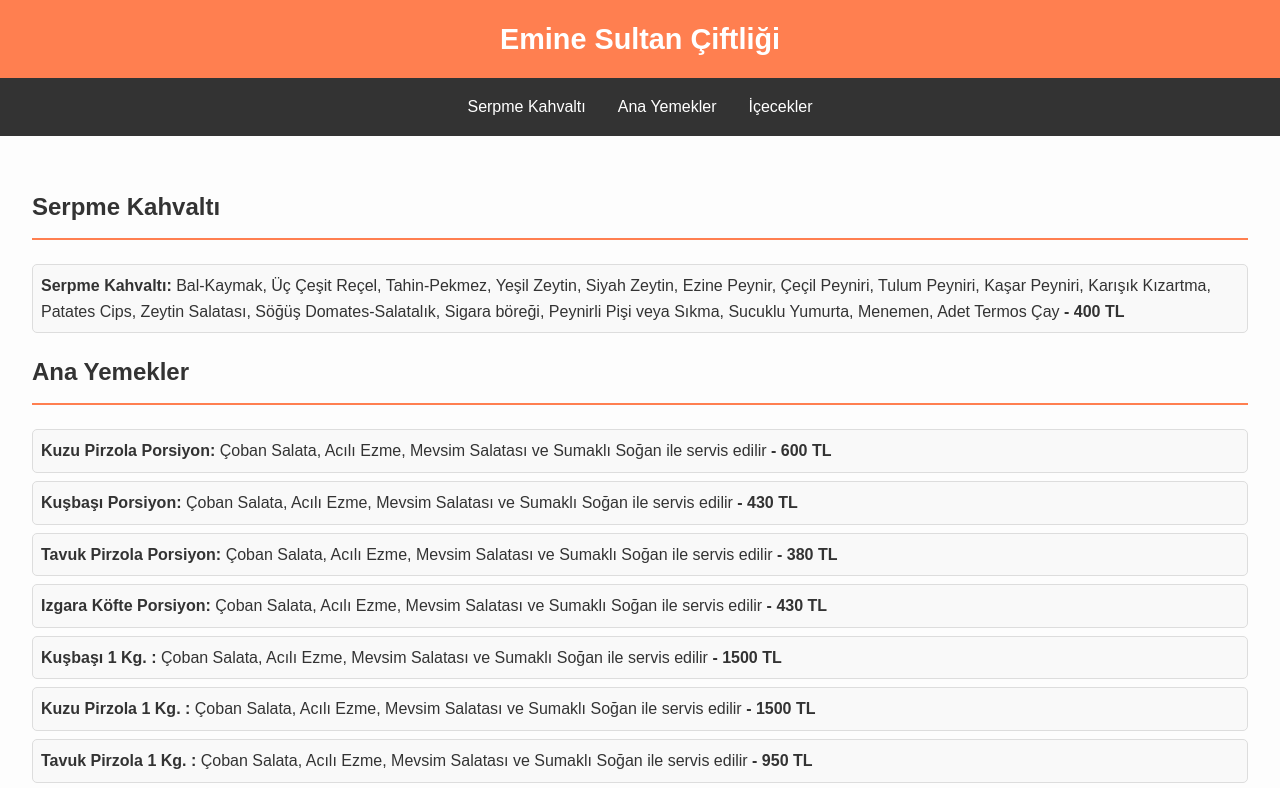
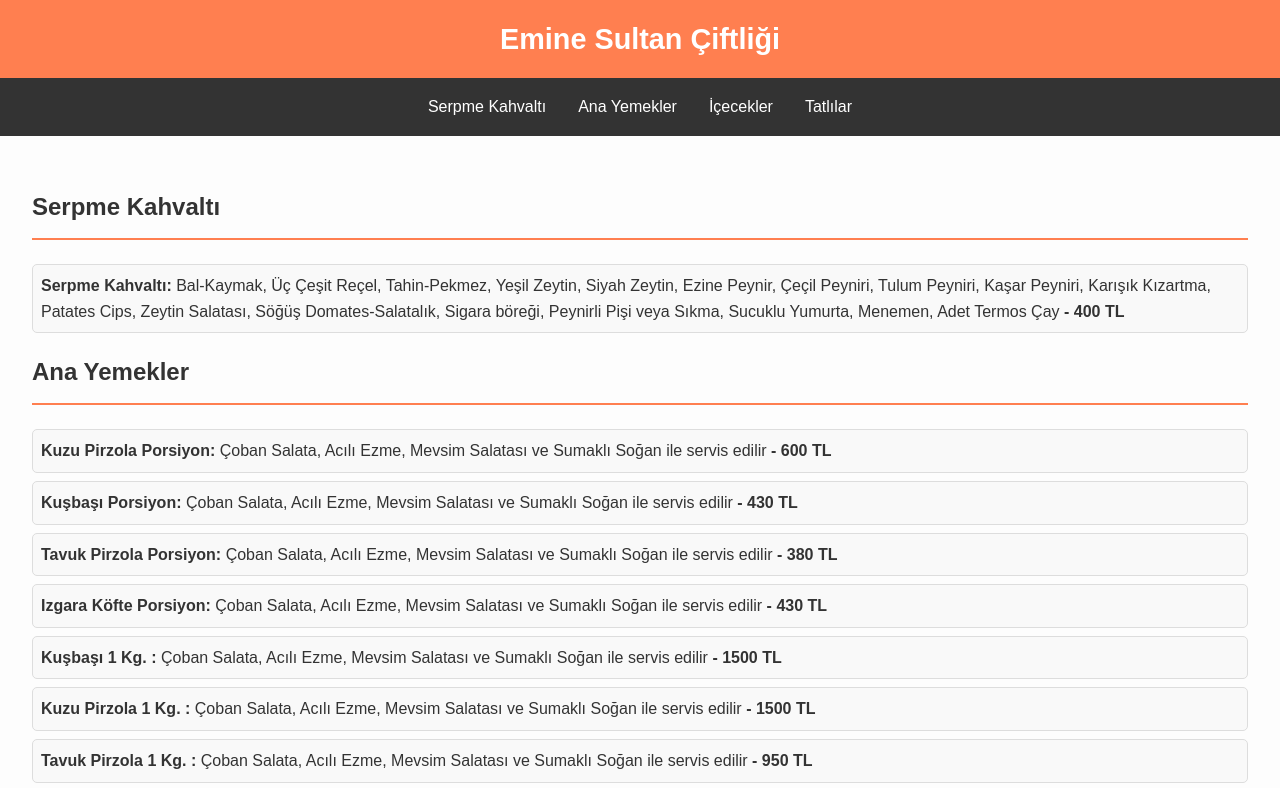
Before and after one commit to yigitali01/restaurant-menu, a plain HTML site: page index.html in a window 1280 px wide. Shown: the top 788 px of the page. Drawn offline with Linux system fonts and the light colour scheme.

Commit message:
Tatlı sekmesi açıldı

```diff
--- a/index.html
+++ b/index.html
@@ -15,7 +15,7 @@
             <li><a href="#serpmekahvalti">Serpme Kahvaltı</a></li>
             <li><a href="#anayemekler">Ana Yemekler</a></li>
             <li><a href="#icecekler">İçecekler</a></li>
-            <!-- <li><a href="#tatlilar">Tatlılar</a></li> -->
+            <li><a href="#tatlilar">Tatlılar</a></li>
         </ul>
     </nav>
     <main>
```
